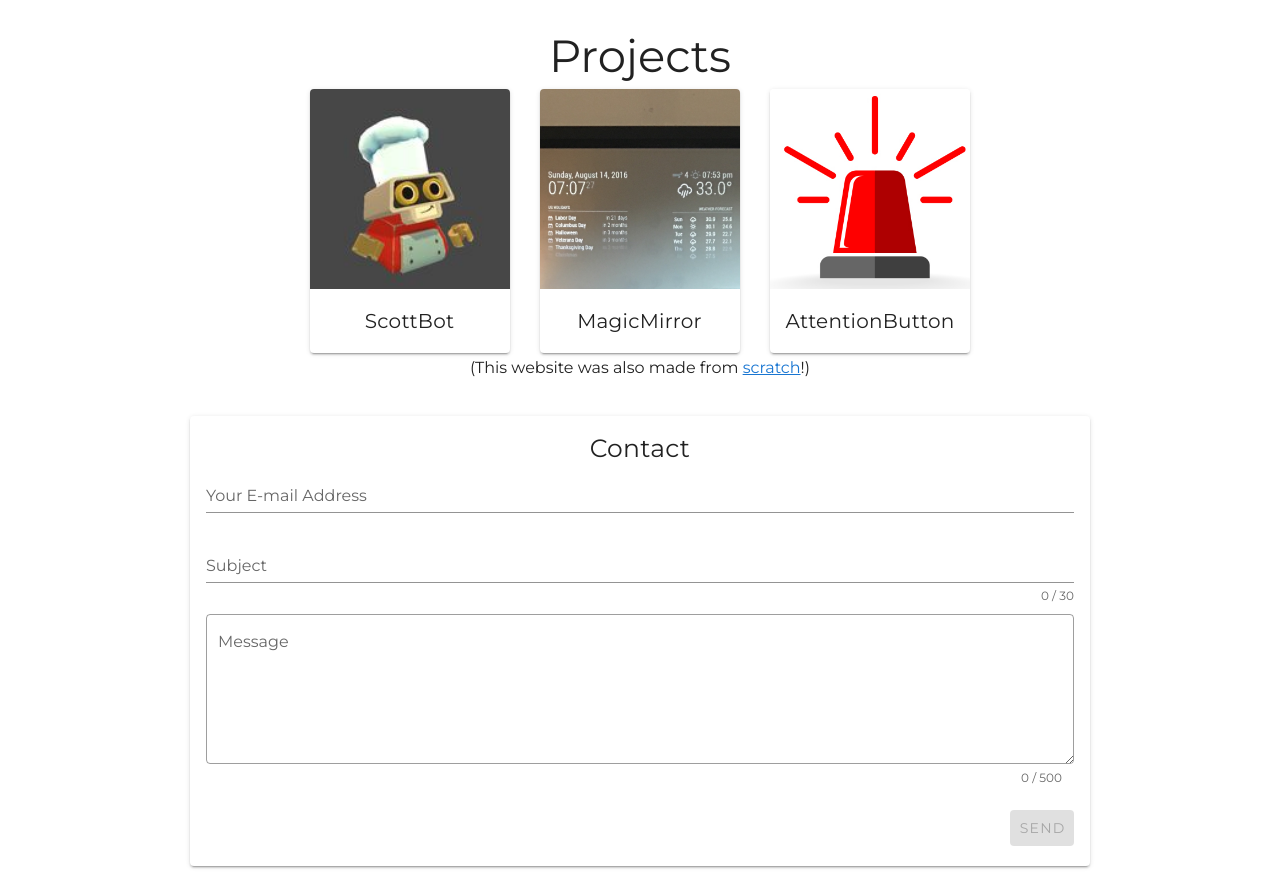
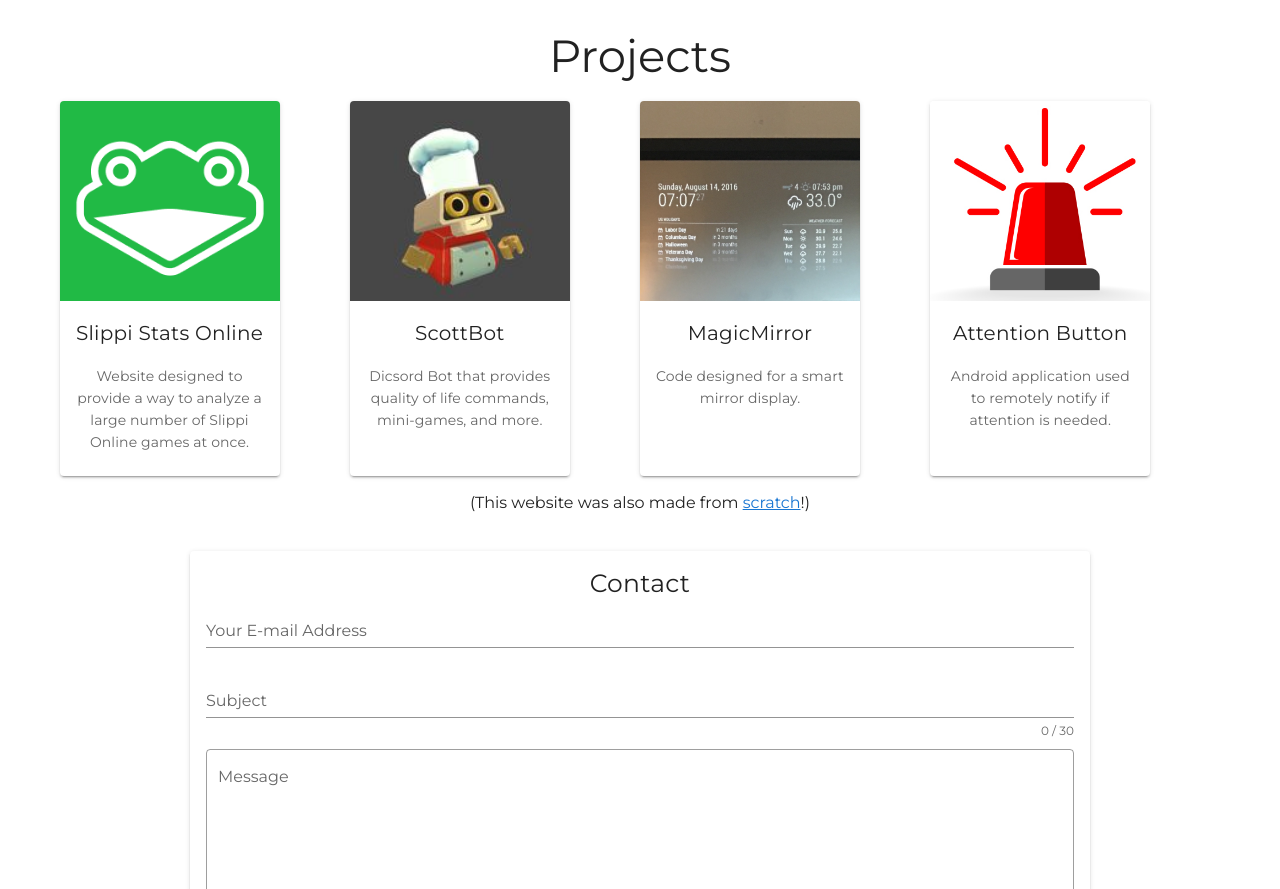
Before and after one commit to scottn12/Portfolio, a Vue app in the folder portfolio/: page / in a window 1280 px wide. Shown: the part 2198-3087 px from the top of the page. Built offline with nearby package versions, Linux system fonts and the light colour scheme.

Commit message:
added slippistatsonline to projects

```diff
--- a/portfolio/src/components/Projects.vue
+++ b/portfolio/src/components/Projects.vue
@@ -2,22 +2,25 @@
   <v-container id="projectsContainer" fluid>
     <div class="projectsTitle">Projects</div>
     <v-container class="gridContianer">
-      <v-row justify="center">
+      <v-row justify="center" no-gutters>
+        <v-col cols="7" md="3" v-for="(item, i) in projects" :key="i">
           <v-card
-        v-for="(item, i) in projects"
-        :key="i"
             ripple
             class="projectCard"
             :href="item.link"
-        target="_blank">
+            target="_blank"
+            width="220px"
+            height="375px"
+          >
             <v-img
               height="200px"
-            width="200px"
               :src="getImg(item.img)"
             >
             </v-img>
             <v-card-title class="justify-center">{{ item.title }}</v-card-title>
+            <v-card-text class="description">{{ item.description }}</v-card-text>
           </v-card>
+        </v-col>
       </v-row>
       <div style="text-align: center;">(This website was also made from <a href="https://github.com/scottn12/Portfolio" target="_blank">scratch</a>!)</div>
     </v-container>
@@ -34,19 +37,28 @@
     return {
       projects: [
         {
+          title: 'Slippi Stats Online',
+          img: 'Slippi.png',
+          link: 'https://github.com/scottn12/ScottBot',
+          description: 'Website designed to provide a way to analyze a large number of Slippi Online games at once.'
+        },
+        {
           title: 'ScottBot',
           img: 'ScottBot.jpg',
-          link: 'https://github.com/scottn12/ScottBot'
+          link: 'https://github.com/scottn12/ScottBot',
+          description: 'Dicsord Bot that provides quality of life commands, mini-games, and more.'
         },
         {
           title: 'MagicMirror',
           img: 'MagicMirror.jpeg',
-          link: 'https://github.com/scottn12/MagicMirror'
+          link: 'https://github.com/scottn12/MagicMirror',
+          description: 'Code designed for a smart mirror display.'
         },
         {
-          title: 'AttentionButton',
+          title: 'Attention Button',
           img: 'AttentionButton.jpg',
-          link: 'https://github.com/scottn12/AttentionButton'
+          link: 'https://github.com/scottn12/AttentionButton',
+          description: 'Android application used to remotely notify if attention is needed.'
         },
       ]
     }
@@ -70,8 +82,11 @@
 }
 
 .projectCard {
-  margin-left:15px;
-  margin-right: 15px;
   margin-bottom: 15px;
 }
+
+.description {
+  max-width: 220px;
+  text-align: center;
+}
 </style>
```
Also changed, not shown: portfolio/src/assets/Slippi.png (added). Lines whose indentation alone changed are shown as unchanged.
